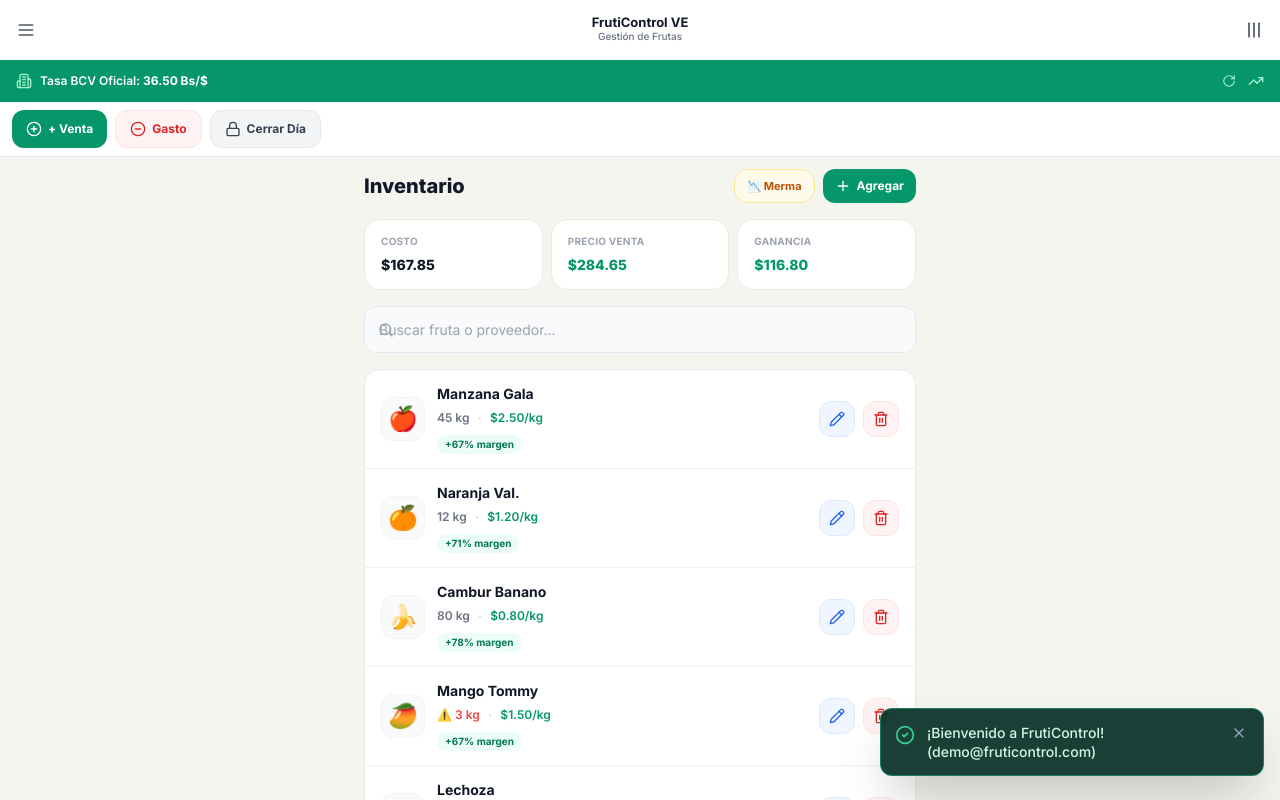
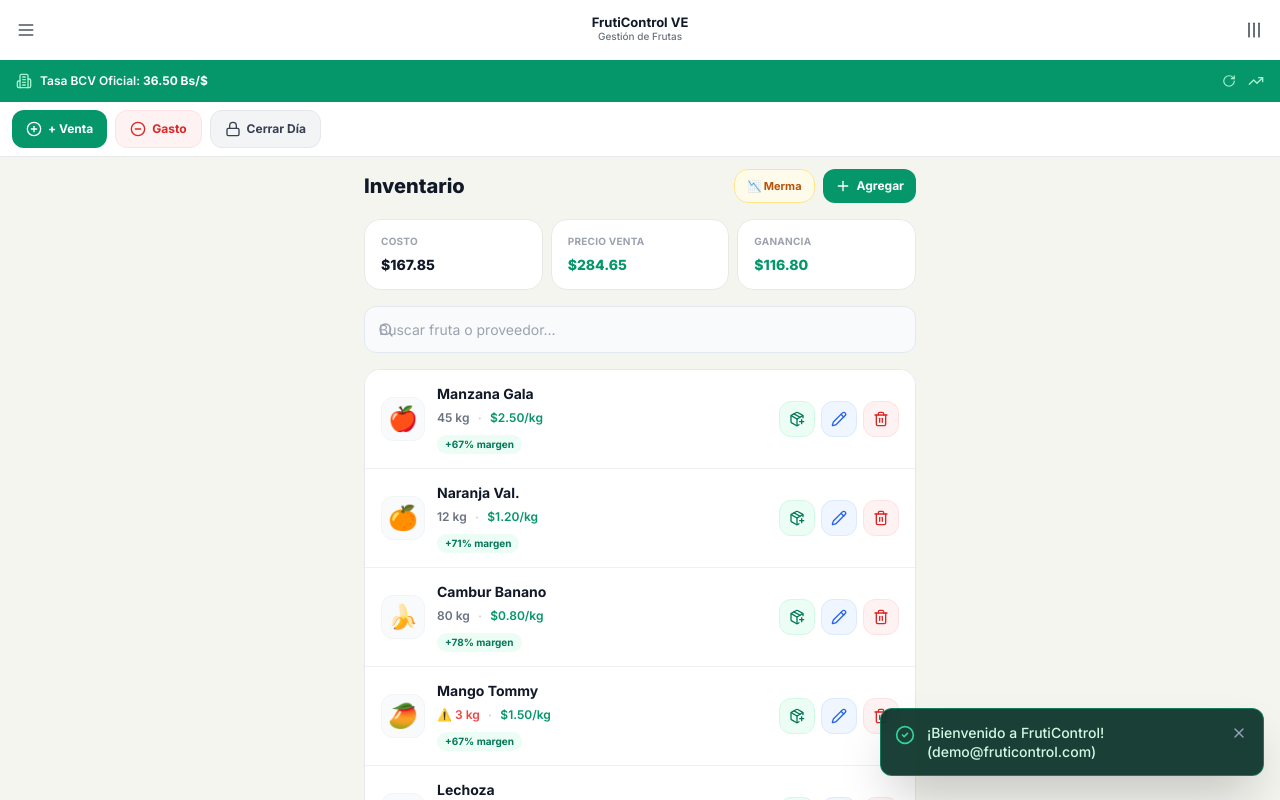
Before and after one commit to tronstheking/FrutiControl, a React (Vite) app: page /#/inventario in a window 1280 px wide. Both pictures are taken after a click on the button "Iniciar Sesión". Shown: the top 800 px of the page. Built offline with nearby package versions, Linux system fonts and the light colour scheme; no server answers.

Commit message:
feat: agregar boton de resurtir stock (caja con mas) en cada fila del inventario

```diff
--- a/src/pages/InventoryPage.jsx
+++ b/src/pages/InventoryPage.jsx
@@ -131,19 +131,26 @@ export const InventoryPage = React.memo(() => {
                   </div>
                 </div>
 
-                {/* Right: actions (ONLY Pencil and Trash2) */}
-                <div className="flex items-center gap-2 shrink-0">
+                {/* Right: actions (PackagePlus, Pencil, Trash2) */}
+                <div className="flex items-center gap-1.5 shrink-0">
+                  <button
+                    onClick={() => openModal('restock', item)}
+                    className="w-9 h-9 rounded-xl bg-emerald-50 active:bg-emerald-100 text-emerald-700 flex items-center justify-center border border-emerald-100"
+                    title="📦 Re-surtir / Sumar Kilos"
+                  >
+                    <PackagePlus className="w-4 h-4" />
+                  </button>
                   <button
                     onClick={() => openModal('fruit', item)}
                     className="w-9 h-9 rounded-xl bg-blue-50 active:bg-blue-100 text-blue-600 flex items-center justify-center border border-blue-100"
-                    title="Editar"
+                    title="✏️ Editar Producto / Foto"
                   >
                     <Pencil className="w-4 h-4" />
                   </button>
                   <button
                     onClick={() => { if (window.confirm(`¿Eliminar ${item.name} del inventario?`)) deleteFruit(item.id); }}
                     className="w-9 h-9 rounded-xl bg-red-50 active:bg-red-100 text-red-600 flex items-center justify-center border border-red-100"
-                    title="Eliminar"
+                    title="🗑️ Eliminar"
                   >
                     <Trash2 className="w-4 h-4" />
                   </button>
```
